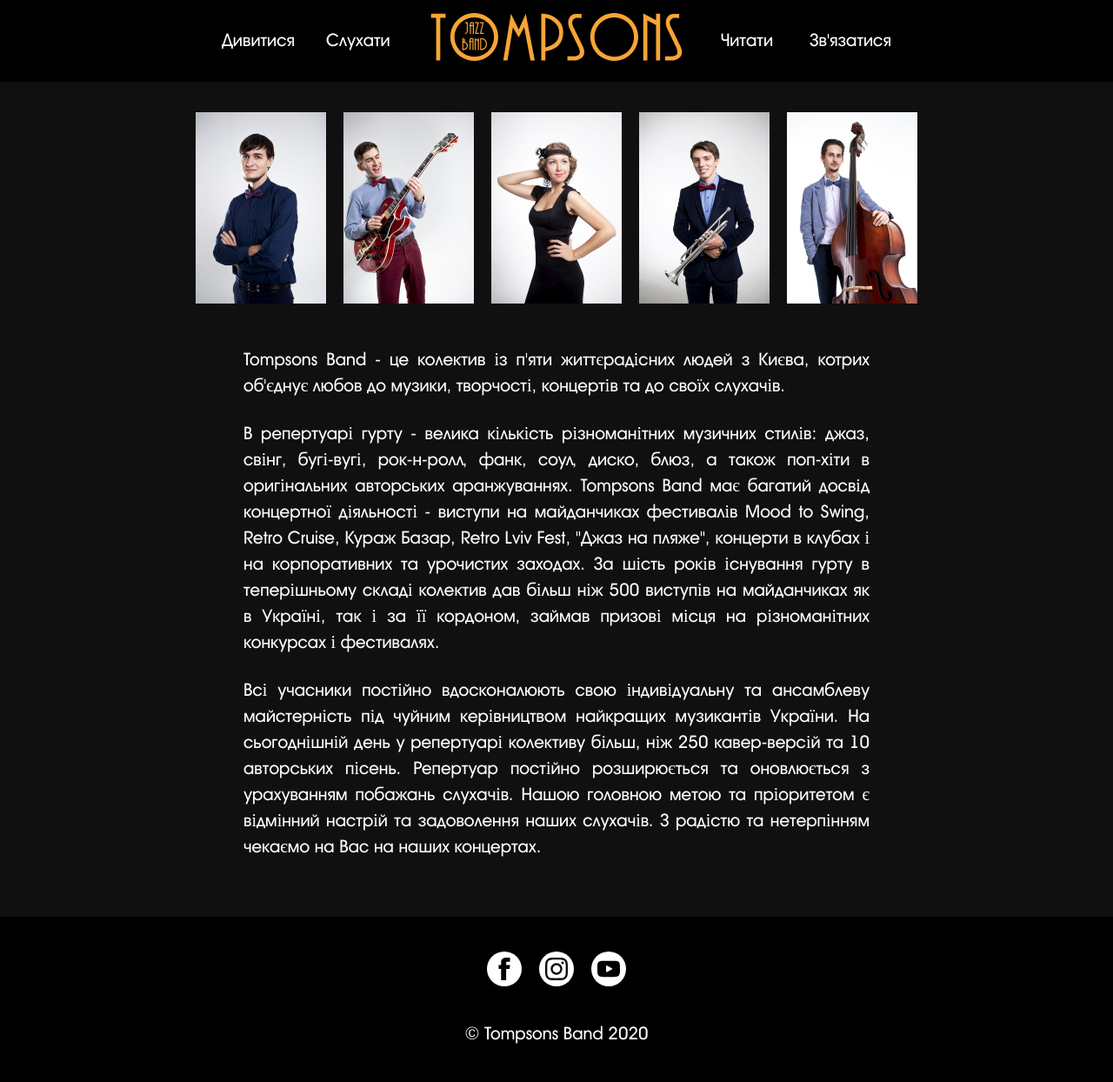
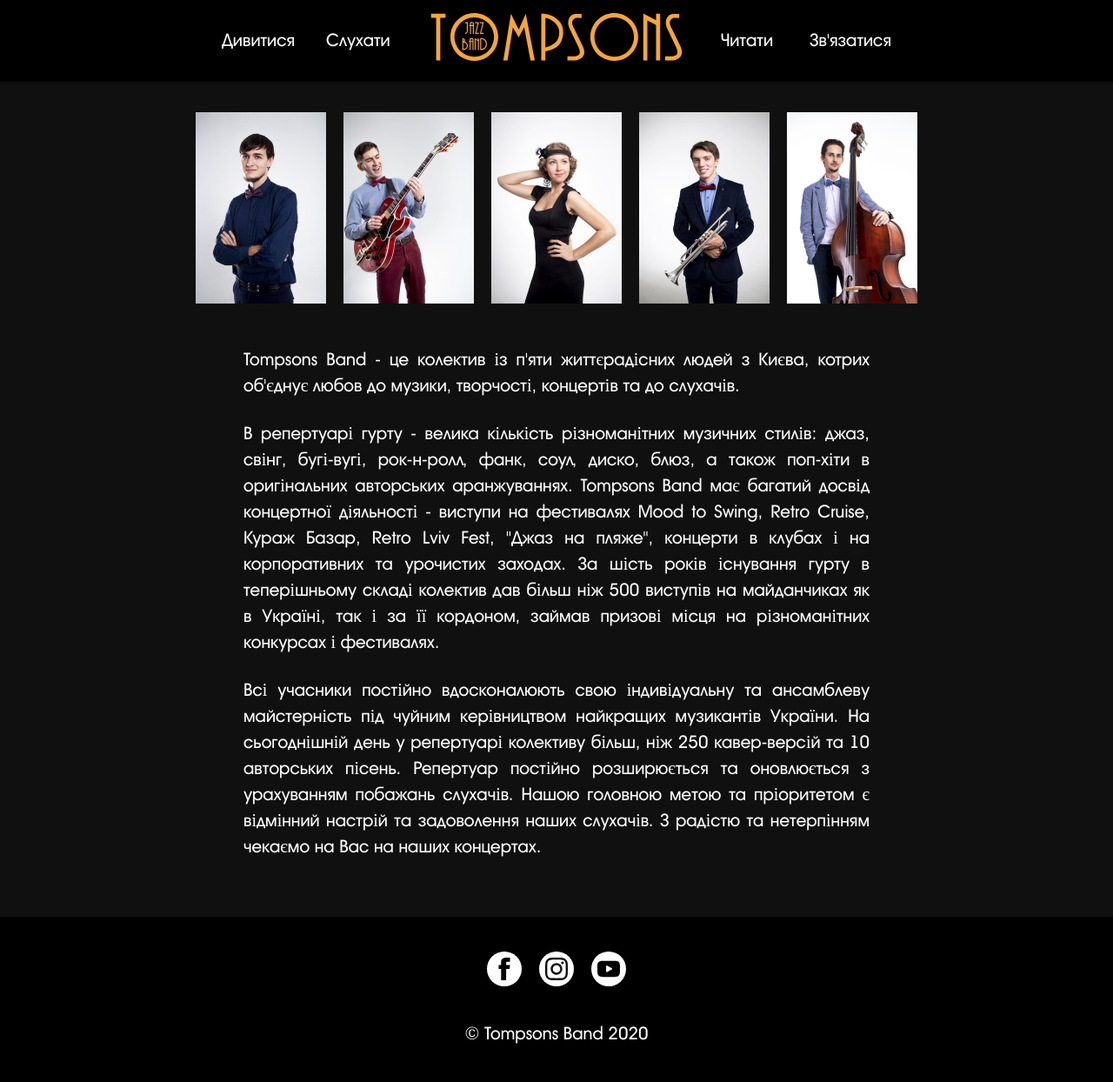
Before and after one commit to oleksii-ponomarov/tompsonsband, a Jekyll site: the page built from read.md, in a window 1280 px wide. Shown: the whole page at 87% size. Built offline with Jekyll 4.4.1, drawn with Linux system fonts in a browser that asks for light colours.

```diff
--- a/_layouts/read.html
+++ b/_layouts/read.html
@@ -53,8 +53,8 @@
 			</a>
 
 			<div class="text-wrapper">
-			<p class="read-about">Tompsons Band - це колектив із п'яти життєрадісних людей з Києва, котрих об'єднує любов до музики, творчості, концертів та до своїх слухачів.</p>
-			<p class="read-about">В репертуарі гурту - велика кількість різноманітних музичних стилів: джаз, свінг, бугі-вугі, рок-н-ролл, фанк, соул, диско, блюз, а також поп-хіти в оригінальних авторських аранжуваннях. Tompsons Band має багатий досвід концертної діяльності - виступи на майданчиках фестивалів Mood to Swing, Retro Cruise, Кураж Базар, Retro Lviv Fest, "Джаз на пляже", концерти в клубах і на корпоративних та урочистих заходах. За шість років існування гурту в теперішньому складі колектив дав більш ніж 500 виступів на майданчиках як в Україні, так і за її кордоном, займав призові місця на різноманітних конкурсах і фестивалях.</p>
+				<p class="read-about">Tompsons Band - це колектив із п'яти життєрадісних людей з Києва, котрих об'єднує любов до музики, творчості, концертів та до слухачів.</p>
+				<p class="read-about">В репертуарі гурту - велика кількість різноманітних музичних стилів: джаз, свінг, бугі-вугі, рок-н-ролл, фанк, соул, диско, блюз, а також поп-хіти в оригінальних авторських аранжуваннях. Tompsons Band має багатий досвід концертної діяльності - виступи на фестивалях Mood to Swing, Retro Cruise, Кураж Базар, Retro Lviv Fest, "Джаз на пляже", концерти в клубах і на корпоративних та урочистих заходах. За шість років існування гурту в теперішньому складі колектив дав більш ніж 500 виступів на майданчиках як в Україні, так і за її кордоном, займав призові місця на різноманітних конкурсах і фестивалях.</p>
 				<p class="read-about">Всі учасники постійно вдосконалюють свою індивідуальну та ансамблеву майстерність під чуйним керівництвом найкращих музикантів України. На сьогоднішній день у репертуарі колективу більш, ніж 250 кавер-версій та 10 авторських пісень. Репертуар постійно розширюється та оновлюється з урахуванням побажань слухачів. Нашою головною метою та пріоритетом є відмінний настрій та задоволення наших слухачів. З радістю та нетерпінням чекаємо на Вас на наших концертах.</p>
 			</div>
 		</main>
```
Lines whose indentation alone changed are shown as unchanged.
